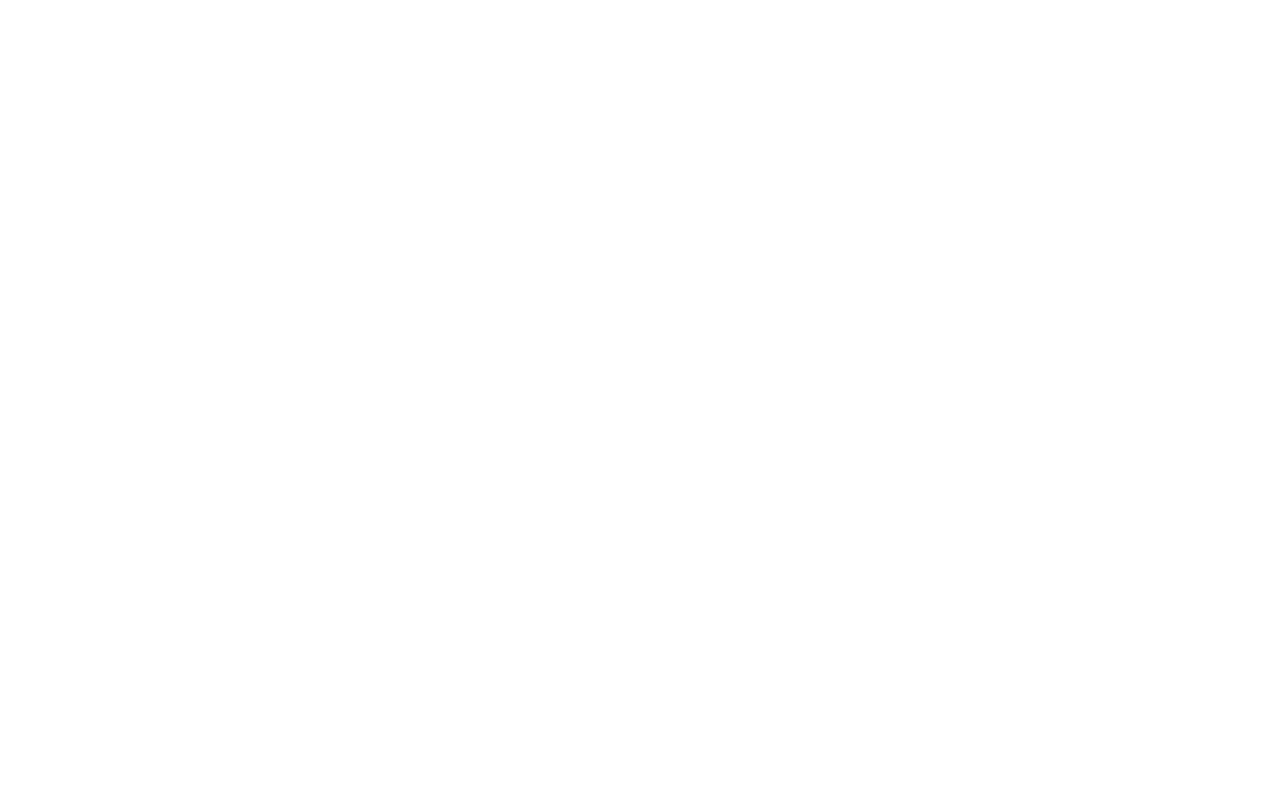
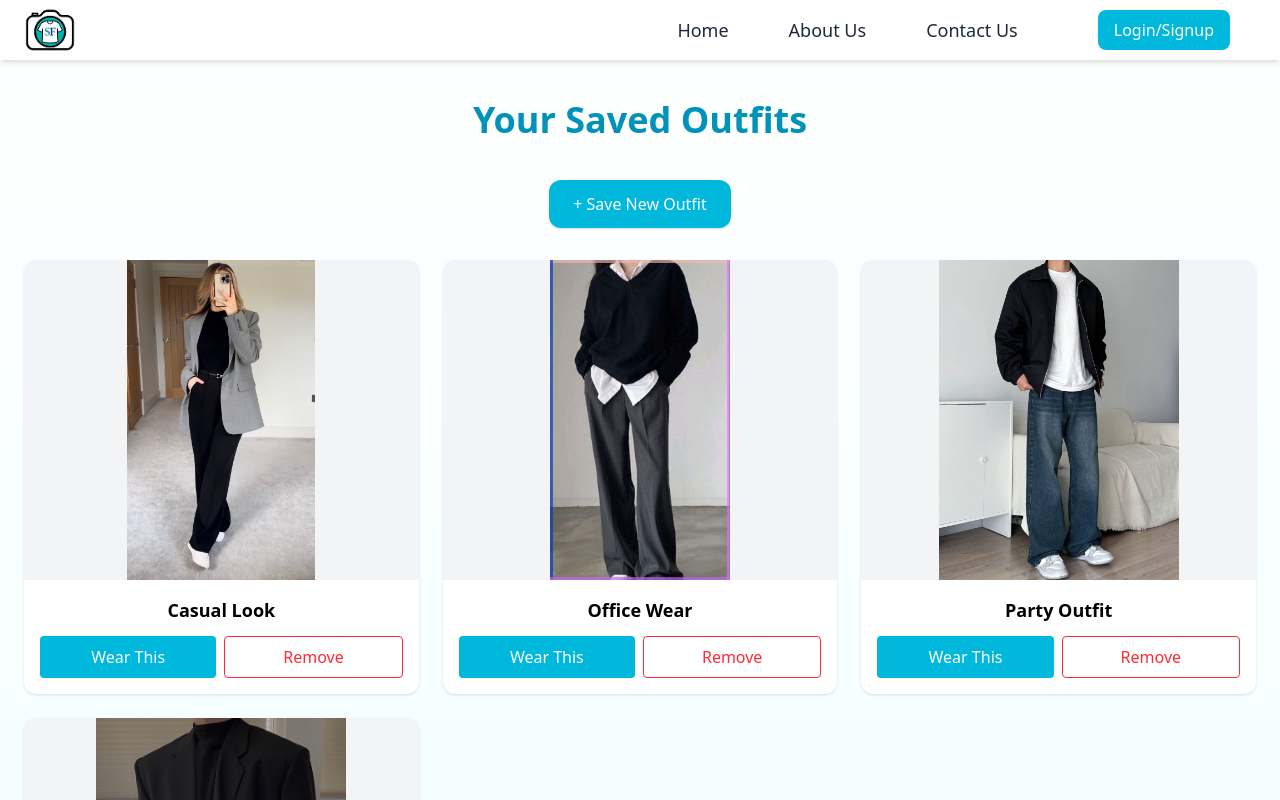
Before and after one commit to anjaliofficial/SmartFit, a React (Vite) app in the folder frontend/: page /saved-outfits in a window 1280 px wide. Before the commit this address had no page. Shown: the top 800 px of the page. Built offline with nearby package versions, Linux system fonts and the light colour scheme.

Commit message:
Save outfits done

```diff
--- a/frontend/src/App.jsx
+++ b/frontend/src/App.jsx
@@ -6,10 +6,11 @@
 const ContactUs = lazy(() => import("./public/ContactUs"));
 const Dashboard = lazy(() => import("./public/Dashboard"));
 const OutfitDetails = lazy(() => import("./public/OutFitDetails"));
-const SaveOutfit = lazy(() => import("./public/SaveOutfit"));
+const SaveOutfits = lazy(() => import("./public/SaveOutfits"));
 function App() {
   return (
     <Router>
+      <Suspense fallback={<div>Loading...</div>}>
         <Routes>
           <Route path="/" element={<LandingPage />} />
           <Route path="/LandingPage" element={<LandingPage />} />
@@ -17,10 +18,10 @@
           <Route path="/ContactUs" element={<ContactUs />} />
           <Route path="/Dashboard" element={<Dashboard />} />
           <Route path="/outfit/:id" element={<OutfitDetails />} />
-        <Route path="/saveoutfit" element={<SaveOutfit />} />
-
-        {/* Add more routes here */}
+          <Route path="/saved-outfits" element={<SaveOutfits />} />
+          {/* ✅ fixed */}
         </Routes>
+      </Suspense>
     </Router>
   );
 }
--- a/frontend/src/public/Dashboard.jsx
+++ b/frontend/src/public/Dashboard.jsx
@@ -291,6 +291,7 @@
         </section>
 
         {/* Favorites Highlight */}
+        {/* Favorites Highlight */}
         <section className="mb-12">
           <h2 className="text-2xl font-bold mb-4">Favorites Highlight</h2>
           <div className="grid grid-cols-1 sm:grid-cols-2 lg:grid-cols-4 gap-6">
@@ -298,7 +299,7 @@
               <div
                 key={fav.id}
                 className="bg-white rounded-xl shadow hover:shadow-xl cursor-pointer transition transform hover:scale-105"
-                onClick={() => navigate(`/savedoutfits`)}
+                onClick={() => navigate("/saved-outfits")} // ✅ fixed
               >
                 <img
                   src={fav.img}
@@ -311,7 +312,7 @@
                     className="mt-3 w-full border border-cyan-500 text-cyan-500 px-4 py-2 rounded hover:bg-cyan-50 transition"
                     onClick={(e) => {
                       e.stopPropagation();
-                      navigate(`/saved-outfits`);
+                      navigate("/saved-outfits"); // ✅ fixed
                     }}
                   >
                     View in Favorites
--- a/frontend/src/public/SaveOutfit.jsx
+++ b/frontend/src/public/SaveOutfits.jsx
@@ -4,15 +4,14 @@
 import Footer from "../components/footer";
 
 // Example outfits (replace with backend/localStorage later)
-import outfit1 from "../assets/outfit1.jpg";
-import outfit2 from "../assets/outfit2.jpg";
-import outfit3 from "../assets/outfit3.jpg";
-import outfit4 from "../assets/outfit4.jpg";
+import outfit1 from "../assets/image/fav1.jpg";
+import outfit2 from "../assets/image/fav2.jpg";
+import outfit3 from "../assets/image/fav3.jpg";
+import outfit4 from "../assets/image/fav4.jpg";
 
 const SavedOutfits = () => {
   const navigate = useNavigate();
 
-  // State for saved outfits
   const [savedOutfits, setSavedOutfits] = useState([
     { id: 1, name: "Casual Look", img: outfit1 },
     { id: 2, name: "Office Wear", img: outfit2 },
@@ -20,13 +19,13 @@
     { id: 4, name: "Traditional Look", img: outfit4 },
   ]);
 
-  // Add new outfit (example: random outfit from list)
+  // Add new outfit
   const handleSaveOutfit = () => {
     const newId = savedOutfits.length + 1;
     const newOutfit = {
       id: newId,
       name: `New Outfit ${newId}`,
-      img: outfit1, // default image (can change later)
+      img: outfit1, // default image, can replace later
     };
     setSavedOutfits([...savedOutfits, newOutfit]);
   };
@@ -49,7 +48,7 @@
         <div className="text-center mb-8">
           <button
             onClick={handleSaveOutfit}
-            className="bg-cyan-500 text-white px-6 py-3 rounded-xl hover:bg-cyan-600 shadow"
+            className="bg-cyan-500 text-white px-6 py-3 rounded-xl hover:bg-cyan-600 shadow transition"
           >
             + Save New Outfit
           </button>
```
Lines whose indentation alone changed are shown as unchanged.
